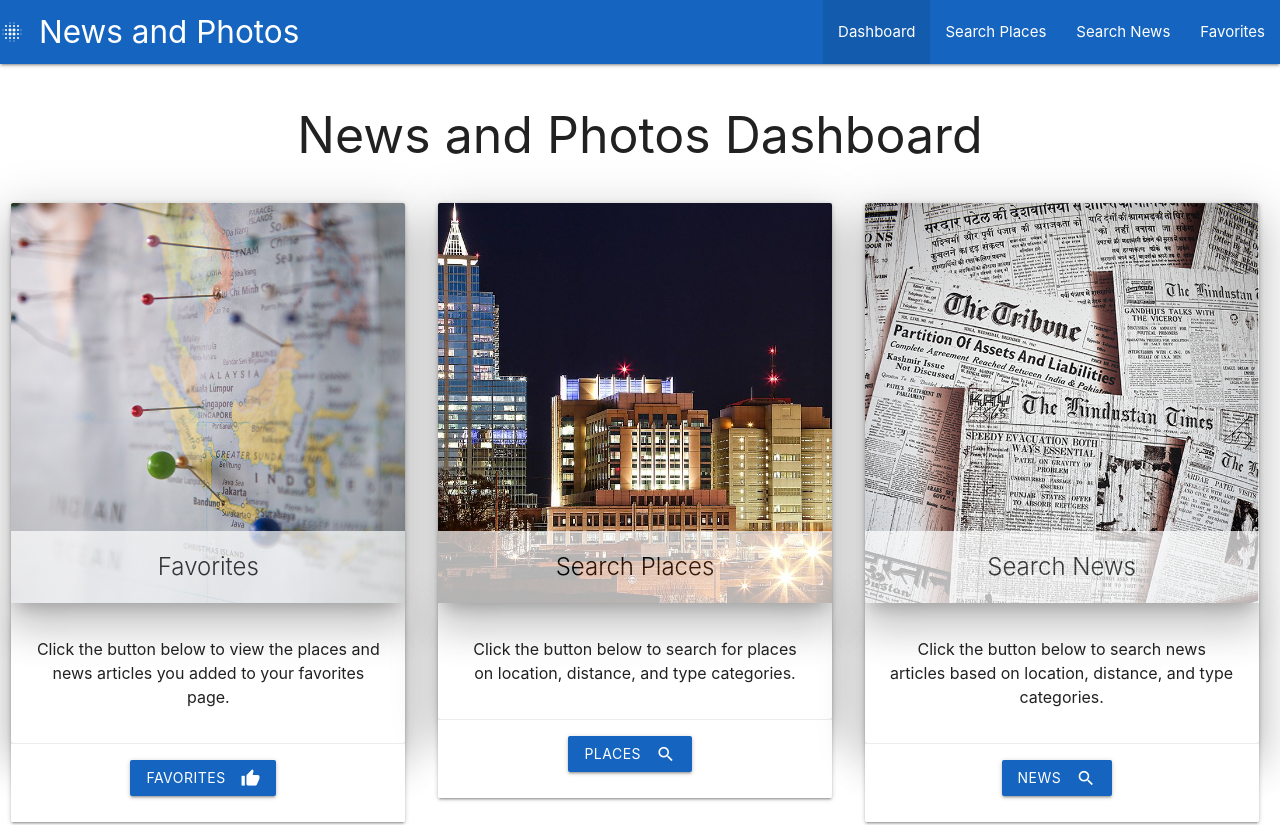
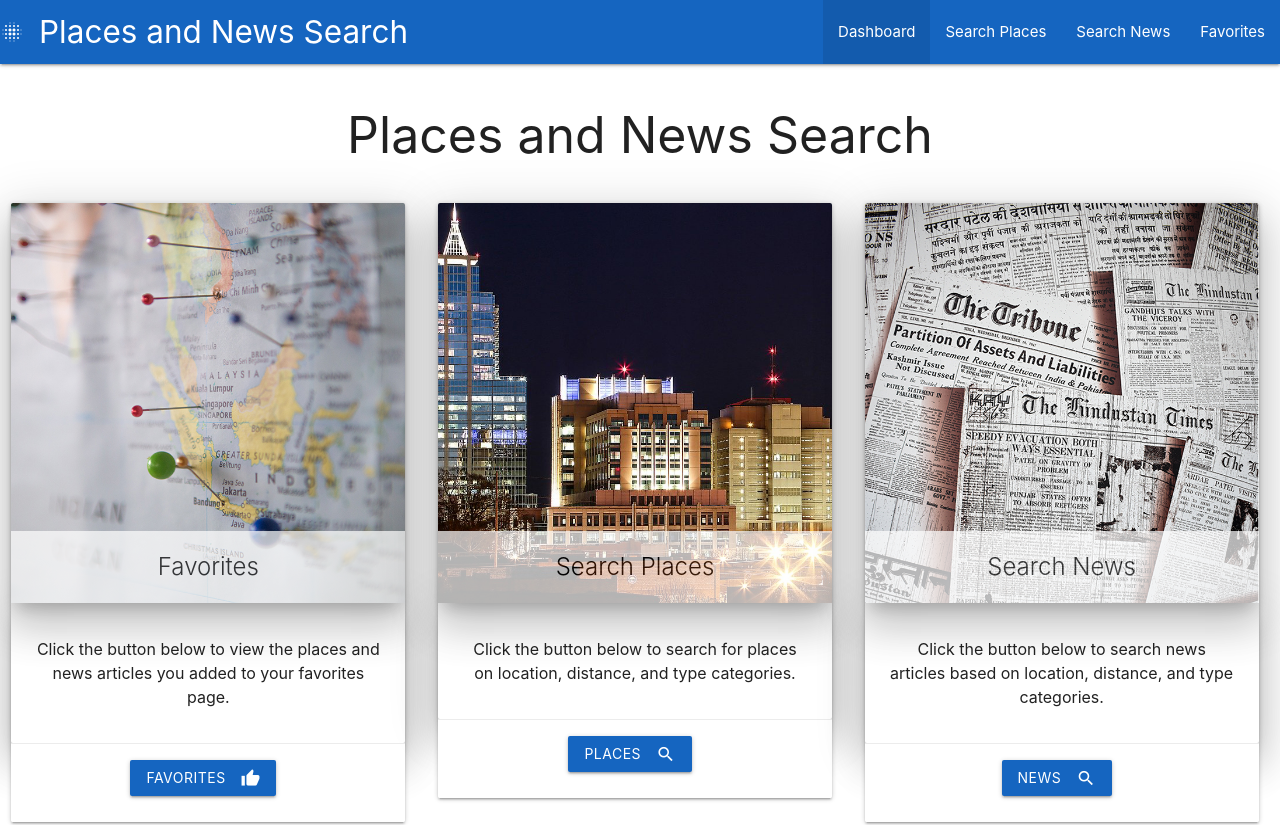
Before and after one commit to nicholas-romano/Places-and-News-Search, a plain HTML site: page index.html in a window 1280 px wide. Shown: the top 825 px of the page. Drawn offline with nearby package versions, Linux system fonts and the light colour scheme.

Commit message:
Generated New README.md file

```diff
--- a/index.html
+++ b/index.html
@@ -9,7 +9,7 @@
     <link rel="stylesheet" href="css/reset.css" type="text/css">
     <link rel="stylesheet" href="https://cdnjs.cloudflare.com/ajax/libs/materialize/1.0.0/css/materialize.min.css">
     <link rel="stylesheet" href="css/styles.css" type="text/css">
-  <title>News & Photos Dashboard</title>
+  <title>Places and News Search</title>
 
 </head>
 <body>
@@ -18,7 +18,7 @@
   <div class="navbar-fixed">
     <nav>
       <div class="nav-wrapper blue darken-3">
-        <a href="#!" class="brand-logo"><i class="material-icons">blur_on</i>News and Photos</a>
+        <a href="#!" class="brand-logo"><i class="material-icons">blur_on</i>Places and News Search</a>
         <a href="#" data-target="mobile-demo" class="sidenav-trigger"><i class="material-icons">menu</i></a>
         <ul class="right hide-on-med-and-down">
           <li class="active"><a href="index.html">Dashboard</a></li>
@@ -41,7 +41,7 @@
 <!--Large Text-->
 <div class="section no-pad-bot" id="index-banner">
  <div class="container">
-     <h3 class="header center">News and Photos Dashboard</h3>
+     <h3 class="header center">Places and News Search</h3>
  </div>
 </div>
 <!--End of Large Text-->
```
Also changed, not shown: favorites.html (+2 -2 lines), news-article-search.html (+2 -2 lines), places-search.html (+1 -1 lines), README.md.
